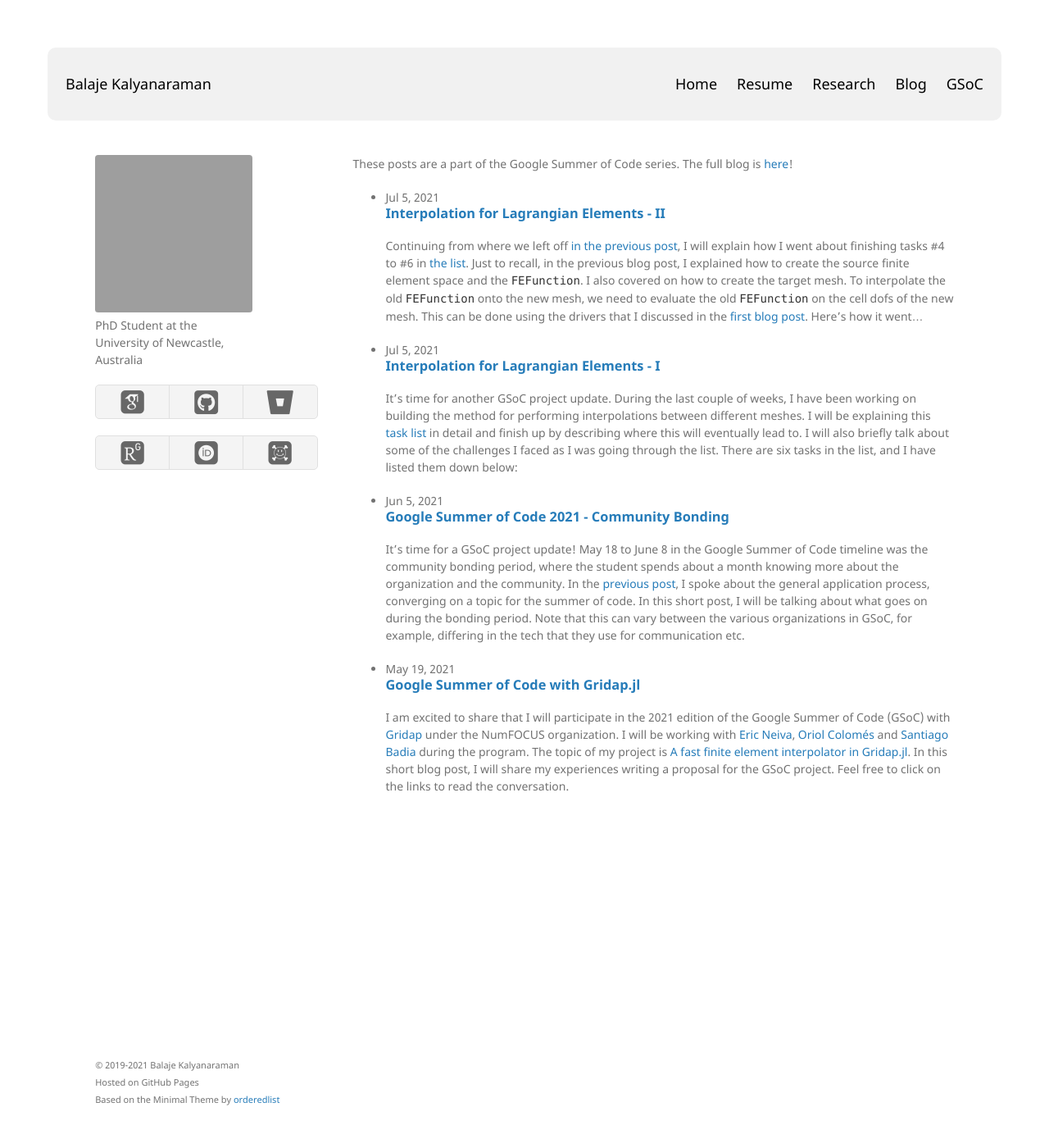
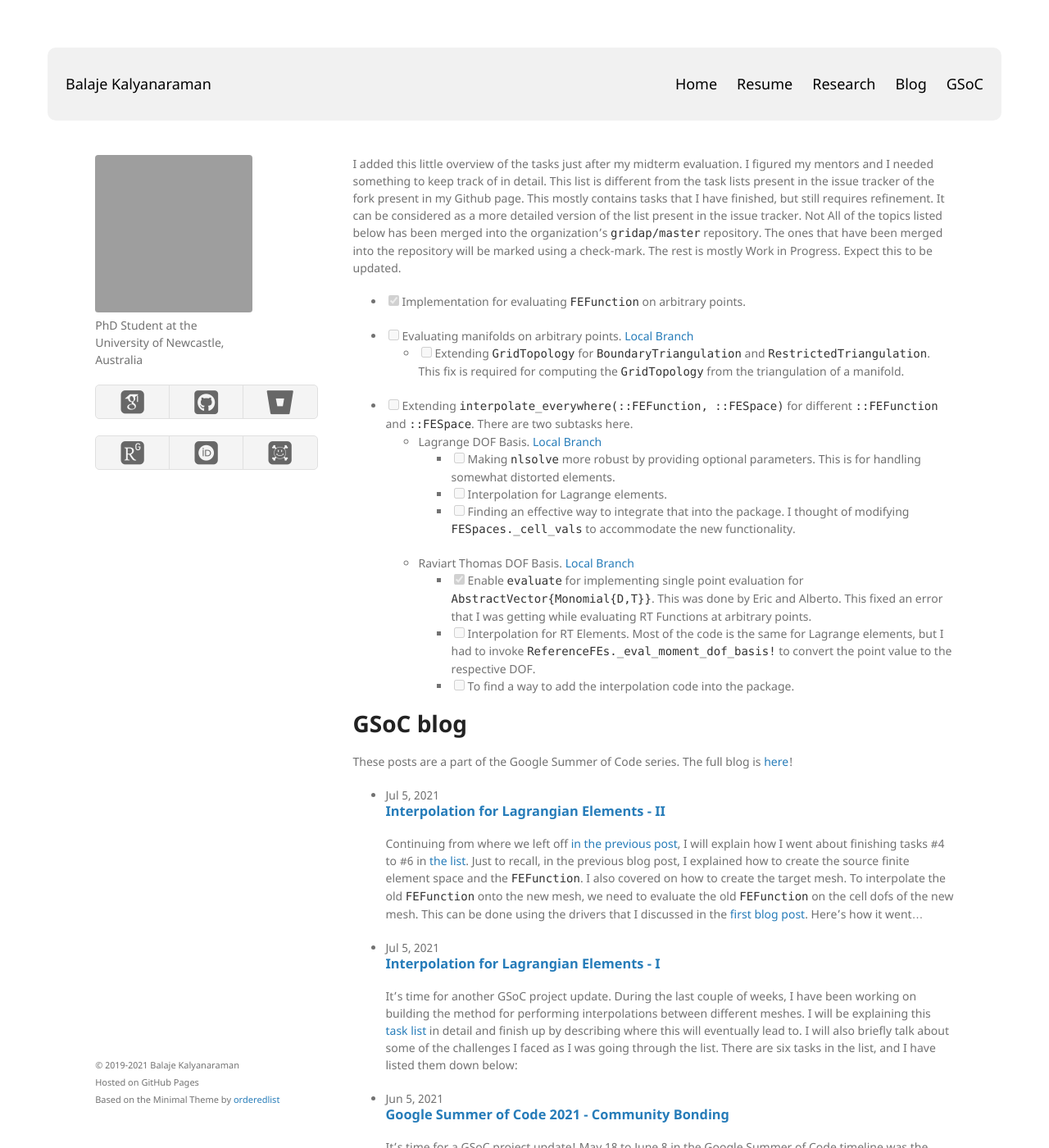
Before and after one commit to Balaje/balaje.github.io, a Jekyll site: the page built from gsoc/index.md, in a window 1280 px wide and 1400 px high. Shown: the whole window at 82% size. Built offline with Jekyll 4.4.1, drawn with Linux system fonts in a browser that asks for light colours; nearby versions of some CDN libraries; some web fonts are replaced; grey boxes are pictures that could not be loaded.

Commit message:
Add progress tracker

```diff
--- a/gsoc/index.md
+++ b/gsoc/index.md
@@ -3,6 +3,51 @@ layout: gsocblog
 title: GSoC blog
 ---
 
+I added this little overview of the tasks just after my midterm
+evaluation. I figured my mentors and I needed something to keep track
+of in detail. This list is different from the task lists present in the
+issue tracker of the fork present in my Github page. This mostly
+contains tasks that I have finished, but still requires
+refinement. It can be considered as a more detailed version of the
+list present in the issue tracker. Not All of the topics listed below
+has been merged into the organization's `gridap/master`
+repository. The ones that have been merged into the repository will be
+marked using a check-mark. The rest is mostly Work in Progress. Expect
+this to be updated.
+
+- [x] Implementation for evaluating `FEFunction` on arbitrary points.
+
+- [ ] Evaluating manifolds on arbitrary points. [Local Branch](https://github.com/Balaje/Gridap.jl/commits/GridTopology_for_BoundaryTriangulation)
+  - [ ] Extending `GridTopology` for `BoundaryTriangulation` and
+        `RestrictedTriangulation`. This fix is required for computing
+        the `GridTopology` from the triangulation of a manifold.
+
+- [ ] Extending `interpolate_everywhere(::FEFunction, ::FESpace)` for
+      different `::FEFunction` and `::FESpace`. There are two subtasks
+      here.
+  - Lagrange DOF Basis. [Local Branch](https://github.com/Balaje/Gridap.jl/tree/interpolate_everywhere_arbitrary_points)
+    - [ ] Making `nlsolve` more robust by providing optional
+          parameters. This is for handling somewhat distorted
+          elements.
+    - [ ] Interpolation for Lagrange elements.
+    - [ ] Finding an effective way to integrate that into
+          the package. I thought of modifying
+          `FESpaces._cell_vals` to accommodate the new functionality.
+
+  - Raviart Thomas DOF Basis. [Local Branch](https://github.com/Balaje/Gridap.jl/commits/eval_any_monomial_basis_at_single_point)
+    - [x] Enable `evaluate` for implementing single point evaluation
+          for `AbstractVector{Monomial{D,T}}`. This was done by Eric
+          and Alberto. This fixed an error
+          that I was getting while evaluating RT Functions at
+          arbitrary points.
+    - [ ] Interpolation for RT Elements. Most of the code is the same
+          for Lagrange elements, but I had to invoke
+          `ReferenceFEs._eval_moment_dof_basis!` to convert the point
+          value to the respective DOF.
+    - [ ] To find a way to add the interpolation code into the package.
+
+# GSoC blog
+
 These posts are a part of the Google Summer of Code series. The
 full blog is
 [here](https://balaje.github.io/blog-page.html)!
```
